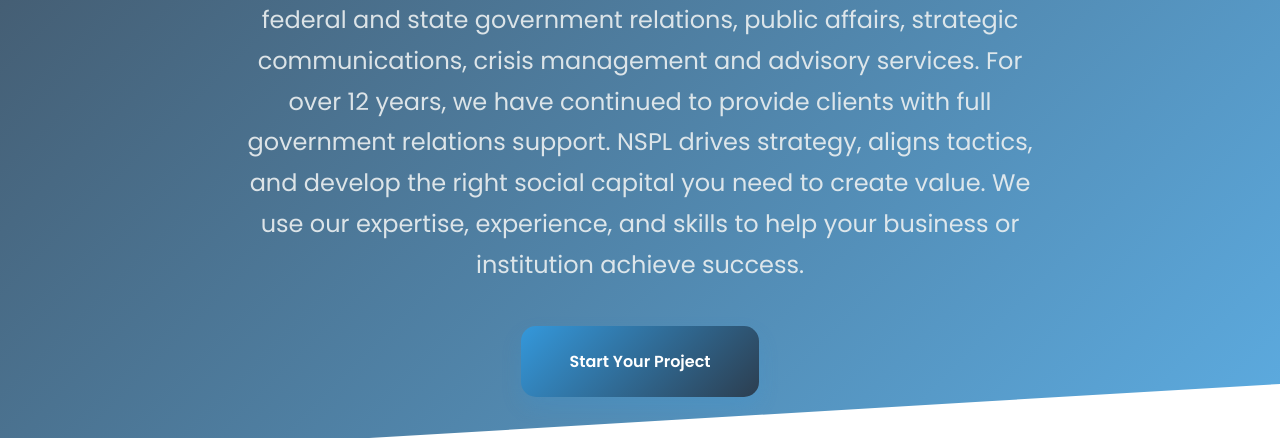
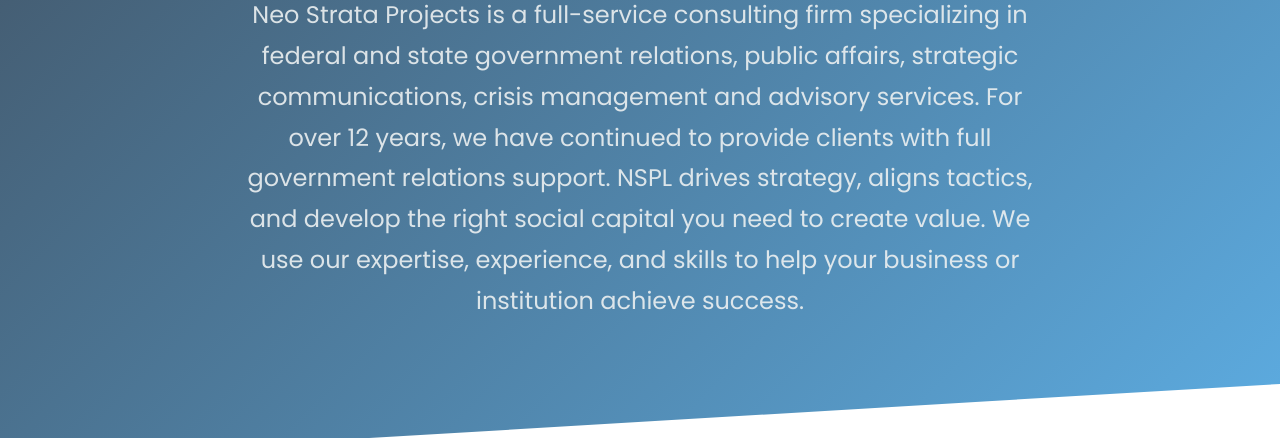
Before and after one commit to Tonyy2012/neostrataprojects.com, a plain HTML site: page index.html in a window 1280 px wide. Shown: the part 362-800 px from the top of the page. Drawn offline with Linux system fonts and the light colour scheme; files whose address does not match are found by name.

Commit message:
Update index.html

```diff
--- a/index.html
+++ b/index.html
@@ -299,7 +299,6 @@ For over 12 years, we have continued to provide clients with full government rel
 NSPL drives strategy, aligns tactics, and develop the right social capital you need to create
 value.
 We use our expertise, experience, and skills to help your business or institution achieve success.</p>
-            <a href="#contact" class="cta-button">Start Your Project</a>
         </div>
     </section>
 
```
